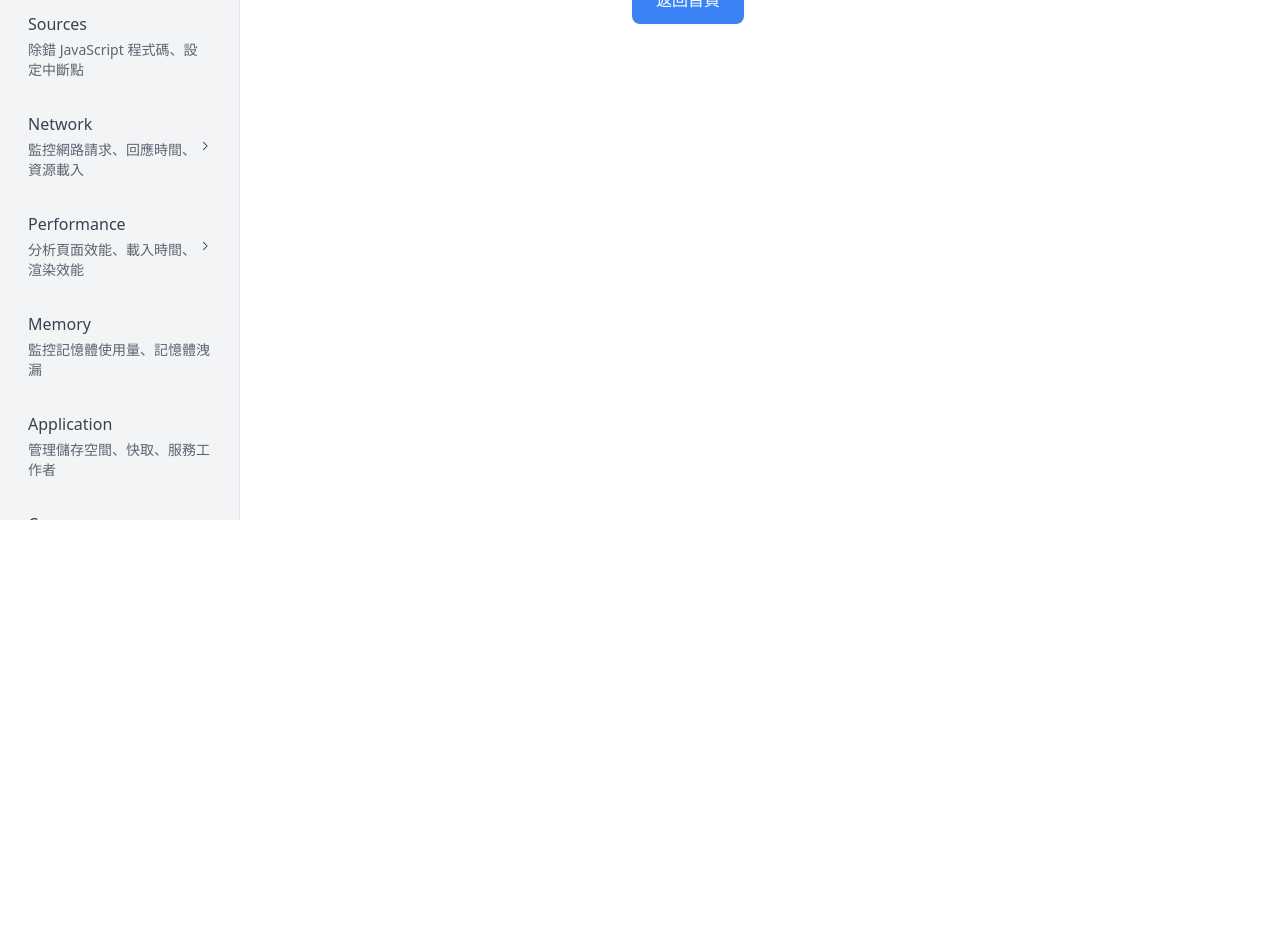
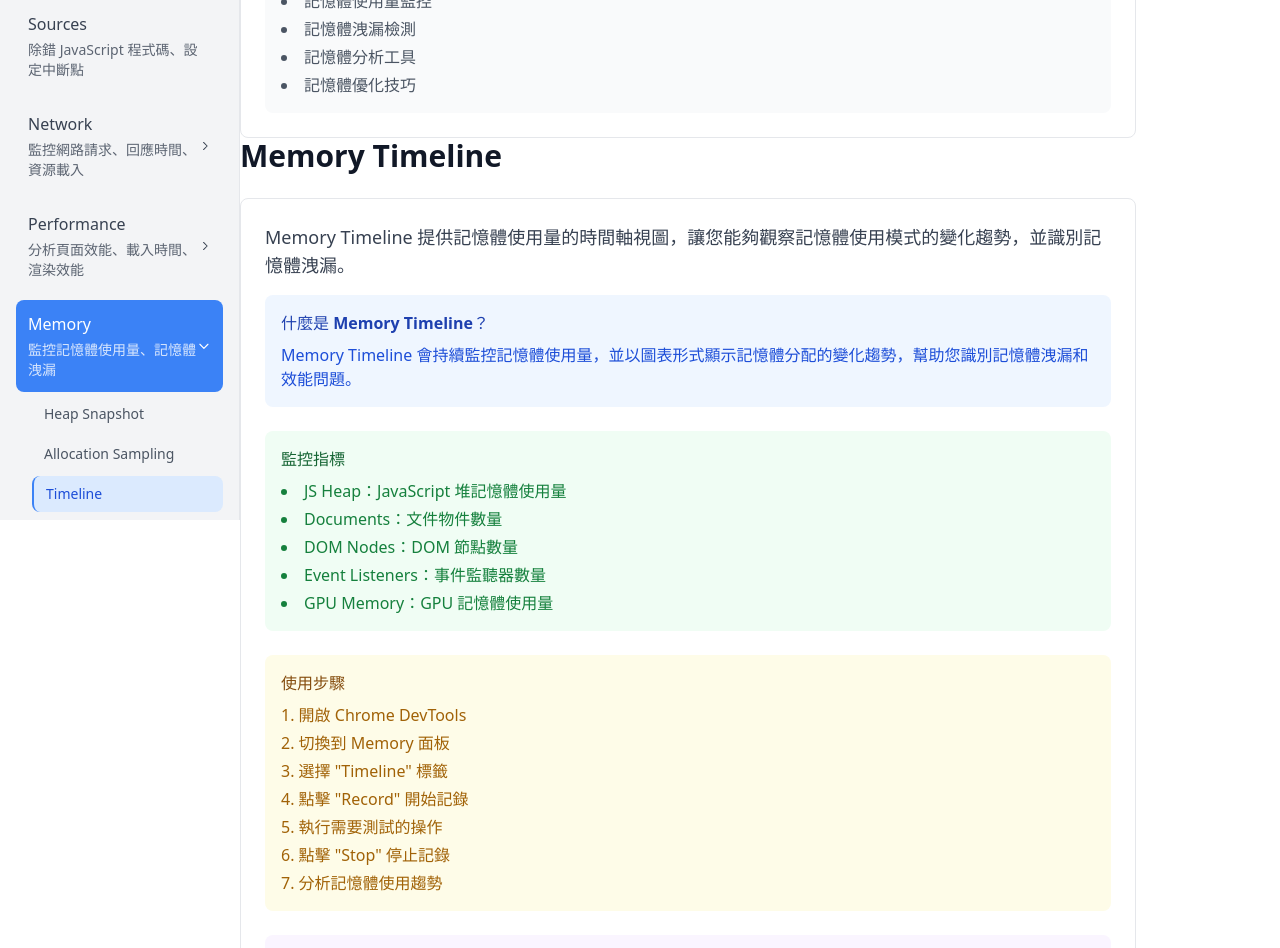
Before and after one commit to joy-jc-tong/Chrome-DevTools-Example, a React (Vite) app: page /memory/timeline in a window 1280 px wide. Shown: the part 280-1228 px from the top of the page. Before the commit the page ends 800 px from the top, so only its background shows below. Built offline with nearby package versions, Linux system fonts and the light colour scheme.

Commit message:
Memory-3大功能

```diff
--- a/src/components/AppSidebar.tsx
+++ b/src/components/AppSidebar.tsx
@@ -72,6 +72,11 @@ const sidebarItems: SidebarItem[] = [
     path: '/memory',
     label: 'Memory',
     description: '監控記憶體使用量、記憶體洩漏',
+    children: [
+      { path: '/memory/heap-snapshot', name: 'Heap Snapshot' },
+      { path: '/memory/allocation-sampling', name: 'Allocation Sampling' },
+      { path: '/memory/timeline', name: 'Timeline' },
+    ],
   },
   {
     path: '/application',
--- a/src/pages/Memory.tsx
+++ b/src/pages/Memory.tsx
@@ -1,9 +1,11 @@
+import { Outlet } from 'react-router-dom';
+
 const Memory = () => {
   return (
     <div className="max-w-4xl">
       <h1 className="text-3xl font-bold text-gray-900 mb-6">Memory 面板</h1>
       <div className="bg-white rounded-lg border border-gray-200 p-6">
-        <p className="text-lg text-gray-700">
+        <p className="text-lg text-gray-700 mb-4">
           這是 Memory 面板的學習內容。在這裡您可以學習如何監控記憶體使用量、檢測記憶體洩漏以及進行記憶體分析。
         </p>
         <div className="mt-4 p-4 bg-gray-50 rounded-lg">
@@ -16,6 +18,7 @@ const Memory = () => {
           </ul>
         </div>
       </div>
+      <Outlet />
     </div>
   );
 };
--- /dev/null
+++ b/src/pages/memory/AllocationSampling.tsx
@@ -0,0 +1,66 @@
+const AllocationSampling = () => {
+  return (
+    <div className="max-w-4xl">
+      <h1 className="text-3xl font-bold text-gray-900 mb-6">Allocation Sampling</h1>
+      <div className="bg-white rounded-lg border border-gray-200 p-6">
+        <p className="text-lg text-gray-700 mb-4">
+          Allocation Sampling 是一種輕量級的記憶體分析工具，可以即時監控記憶體分配情況，幫助您找出記憶體洩漏的根源。
+        </p>
+
+        <div className="space-y-6">
+          <div className="p-4 bg-blue-50 rounded-lg">
+            <h3 className="font-semibold text-blue-800 mb-2">什麼是 Allocation Sampling？</h3>
+            <p className="text-blue-700">
+              Allocation Sampling 會記錄 JavaScript 物件的分配和釋放情況，提供即時的記憶體使用統計，而不需要拍攝完整的堆快照。
+            </p>
+          </div>
+
+          <div className="p-4 bg-green-50 rounded-lg">
+            <h3 className="font-semibold text-green-800 mb-2">主要優勢</h3>
+            <ul className="list-disc list-inside space-y-1 text-green-700">
+              <li>低效能影響</li>
+              <li>即時監控</li>
+              <li>詳細的分配統計</li>
+              <li>適合長時間監控</li>
+            </ul>
+          </div>
+
+          <div className="p-4 bg-yellow-50 rounded-lg">
+            <h3 className="font-semibold text-yellow-800 mb-2">使用場景</h3>
+            <ul className="list-disc list-inside space-y-1 text-yellow-700">
+              <li>監控長時間運行的應用程式</li>
+              <li>檢測漸進式記憶體洩漏</li>
+              <li>分析記憶體分配模式</li>
+              <li>優化記憶體使用效率</li>
+            </ul>
+          </div>
+
+          <div className="p-4 bg-purple-50 rounded-lg">
+            <h3 className="font-semibold text-purple-800 mb-2">操作步驟</h3>
+            <ol className="list-decimal list-inside space-y-1 text-purple-700">
+              <li>開啟 Chrome DevTools</li>
+              <li>切換到 Memory 面板</li>
+              <li>選擇 "Allocation sampling"</li>
+              <li>點擊 "Start" 開始監控</li>
+              <li>執行需要測試的操作</li>
+              <li>點擊 "Stop" 停止監控</li>
+              <li>分析分配統計結果</li>
+            </ol>
+          </div>
+
+          <div className="p-4 bg-red-50 rounded-lg">
+            <h3 className="font-semibold text-red-800 mb-2">解讀結果</h3>
+            <ul className="list-disc list-inside space-y-1 text-red-700">
+              <li>查看分配最多的函數</li>
+              <li>檢查未釋放的物件</li>
+              <li>分析記憶體分配趨勢</li>
+              <li>識別記憶體洩漏模式</li>
+            </ul>
+          </div>
+        </div>
+      </div>
+    </div>
+  );
+};
+
+export default AllocationSampling;
--- /dev/null
+++ b/src/pages/memory/HeapSnapshot.tsx
@@ -0,0 +1,53 @@
+const HeapSnapshot = () => {
+  return (
+    <div className="max-w-4xl">
+      <h1 className="text-3xl font-bold text-gray-900 mb-6">Heap Snapshot</h1>
+      <div className="bg-white rounded-lg border border-gray-200 p-6">
+        <p className="text-lg text-gray-700 mb-4">
+          Heap Snapshot 是 Chrome DevTools 中強大的記憶體分析工具，可以幫助您檢測記憶體洩漏和優化記憶體使用。
+        </p>
+
+        <div className="space-y-6">
+          <div className="p-4 bg-blue-50 rounded-lg">
+            <h3 className="font-semibold text-blue-800 mb-2">什麼是 Heap Snapshot？</h3>
+            <p className="text-blue-700">
+              Heap Snapshot 會拍攝 JavaScript 堆記憶體的快照，顯示所有物件的記憶體使用情況，包括物件之間的引用關係。
+            </p>
+          </div>
+
+          <div className="p-4 bg-green-50 rounded-lg">
+            <h3 className="font-semibold text-green-800 mb-2">主要功能</h3>
+            <ul className="list-disc list-inside space-y-1 text-green-700">
+              <li>檢測記憶體洩漏</li>
+              <li>分析物件引用關係</li>
+              <li>識別記憶體使用最多的物件</li>
+              <li>比較不同時間點的記憶體狀態</li>
+            </ul>
+          </div>
+
+          <div className="p-4 bg-yellow-50 rounded-lg">
+            <h3 className="font-semibold text-yellow-800 mb-2">使用步驟</h3>
+            <ol className="list-decimal list-inside space-y-1 text-yellow-700">
+              <li>開啟 Chrome DevTools</li>
+              <li>切換到 Memory 面板</li>
+              <li>選擇 "Heap snapshot"</li>
+              <li>點擊 "Take snapshot" 拍攝快照</li>
+              <li>分析結果並識別問題</li>
+            </ol>
+          </div>
+
+          <div className="p-4 bg-red-50 rounded-lg">
+            <h3 className="font-semibold text-red-800 mb-2">注意事項</h3>
+            <ul className="list-disc list-inside space-y-1 text-red-700">
+              <li>快照會消耗大量記憶體</li>
+              <li>建議在開發環境中使用</li>
+              <li>避免在生產環境頻繁拍攝快照</li>
+            </ul>
+          </div>
+        </div>
+      </div>
+    </div>
+  );
+};
+
+export default HeapSnapshot;
--- /dev/null
+++ b/src/pages/memory/Timeline.tsx
@@ -0,0 +1,77 @@
+const Timeline = () => {
+  return (
+    <div className="max-w-4xl">
+      <h1 className="text-3xl font-bold text-gray-900 mb-6">Memory Timeline</h1>
+      <div className="bg-white rounded-lg border border-gray-200 p-6">
+        <p className="text-lg text-gray-700 mb-4">
+          Memory Timeline 提供記憶體使用量的時間軸視圖，讓您能夠觀察記憶體使用模式的變化趨勢，並識別記憶體洩漏。
+        </p>
+
+        <div className="space-y-6">
+          <div className="p-4 bg-blue-50 rounded-lg">
+            <h3 className="font-semibold text-blue-800 mb-2">什麼是 Memory Timeline？</h3>
+            <p className="text-blue-700">
+              Memory Timeline 會持續監控記憶體使用量，並以圖表形式顯示記憶體分配的變化趨勢，幫助您識別記憶體洩漏和效能問題。
+            </p>
+          </div>
+
+          <div className="p-4 bg-green-50 rounded-lg">
+            <h3 className="font-semibold text-green-800 mb-2">監控指標</h3>
+            <ul className="list-disc list-inside space-y-1 text-green-700">
+              <li>JS Heap：JavaScript 堆記憶體使用量</li>
+              <li>Documents：文件物件數量</li>
+              <li>DOM Nodes：DOM 節點數量</li>
+              <li>Event Listeners：事件監聽器數量</li>
+              <li>GPU Memory：GPU 記憶體使用量</li>
+            </ul>
+          </div>
+
+          <div className="p-4 bg-yellow-50 rounded-lg">
+            <h3 className="font-semibold text-yellow-800 mb-2">使用步驟</h3>
+            <ol className="list-decimal list-inside space-y-1 text-yellow-700">
+              <li>開啟 Chrome DevTools</li>
+              <li>切換到 Memory 面板</li>
+              <li>選擇 "Timeline" 標籤</li>
+              <li>點擊 "Record" 開始記錄</li>
+              <li>執行需要測試的操作</li>
+              <li>點擊 "Stop" 停止記錄</li>
+              <li>分析記憶體使用趨勢</li>
+            </ol>
+          </div>
+
+          <div className="p-4 bg-purple-50 rounded-lg">
+            <h3 className="font-semibold text-purple-800 mb-2">分析重點</h3>
+            <ul className="list-disc list-inside space-y-1 text-purple-700">
+              <li>記憶體使用量是否持續上升</li>
+              <li>垃圾回收後記憶體是否釋放</li>
+              <li>特定操作是否導致記憶體洩漏</li>
+              <li>記憶體使用峰值和谷值</li>
+            </ul>
+          </div>
+
+          <div className="p-4 bg-red-50 rounded-lg">
+            <h3 className="font-semibold text-red-800 mb-2">常見問題模式</h3>
+            <ul className="list-disc list-inside space-y-1 text-red-700">
+              <li>鋸齒狀上升：記憶體洩漏</li>
+              <li>階梯狀上升：未釋放的物件累積</li>
+              <li>突然上升：大量物件分配</li>
+              <li>持續上升：記憶體洩漏嚴重</li>
+            </ul>
+          </div>
+
+          <div className="p-4 bg-indigo-50 rounded-lg">
+            <h3 className="font-semibold text-indigo-800 mb-2">最佳實踐</h3>
+            <ul className="list-disc list-inside space-y-1 text-indigo-700">
+              <li>定期監控記憶體使用量</li>
+              <li>在關鍵操作前後檢查記憶體</li>
+              <li>使用強制垃圾回收測試</li>
+              <li>比較不同版本的記憶體使用</li>
+            </ul>
+          </div>
+        </div>
+      </div>
+    </div>
+  );
+};
+
+export default Timeline;
--- a/src/router/index.tsx
+++ b/src/router/index.tsx
@@ -6,6 +6,9 @@ import Sources from '../pages/Sources';
 import Network from '../pages/Network';
 import Performance from '../pages/Performance';
 import Memory from '../pages/Memory';
+import HeapSnapshot from '../pages/memory/HeapSnapshot';
+import AllocationSampling from '../pages/memory/AllocationSampling';
+import Timeline from '../pages/memory/Timeline';
 import Application from '../pages/Application';
 import Coverage from '../pages/Coverage';
 import NotFound from '../pages/NotFound';
@@ -166,6 +169,24 @@ export const router = createBrowserRouter([
       {
         path: 'memory',
         element: <Memory />,
+        children: [
+          {
+            index: true,
+            element: <HeapSnapshot />,
+          },
+          {
+            path: 'heap-snapshot',
+            element: <HeapSnapshot />,
+          },
+          {
+            path: 'allocation-sampling',
+            element: <AllocationSampling />,
+          },
+          {
+            path: 'timeline',
+            element: <Timeline />,
+          },
+        ],
       },
       {
         path: 'application',
```
